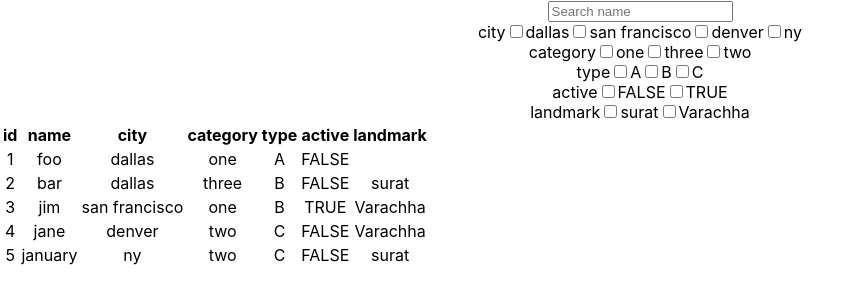
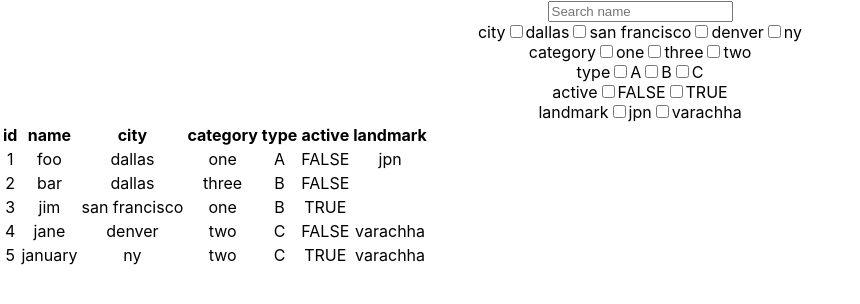
Before and after one commit to raviu-tagline/multifilters, a React (Create React App) app: page / in a window 1280 px wide. Shown: the top 304 px of the page, without its empty margins (0-860 px from the left). Built offline with nearby package versions, Linux system fonts and the light colour scheme.

Commit message:
Checkbox bug - in progress

```diff
--- a/src/components/Main.jsx
+++ b/src/components/Main.jsx
@@ -9,7 +9,7 @@ const Main = () => {
   const [filterOptions, setFilterOptions] = useState({});
   const [keys, setKeys] = useState([]);
   const [stateObj, setStateObj] = useState();
-  let obj;
+  let obj, name;
 
   useEffect(() => {
     let kys = [];
@@ -47,6 +47,7 @@ const Main = () => {
 
     if (checked) {
       // Code for checkbox check
+
       if (!tmpObj[name]) {
         tmpObj = {
           ...tmpObj,
@@ -57,6 +58,7 @@ const Main = () => {
       }
     } else {
       // Code for filtering using name.
+
       if (name === "name") {
         tmpObj = {
           ...tmpObj,
@@ -74,7 +76,18 @@ const Main = () => {
       }
     }
 
-    let filteredData = applyFilter(data, tmpObj);
+    let filteredData = applyFilter(data, tmpObj); // In this we toggle filter i.e. we get data back when we check/ uncheck
+
+    // In below code previous data are not get back when we check/ uncheck
+
+    /* let filteredData;
+
+    console.log(`filtered`, filtered);
+    if (!filtered) {
+      filteredData = applyFilter(data, tmpObj);
+    } else {
+      filteredData = applyFilter(filtered, tmpObj);
+    } */
 
     setFilterOptions(tmpObj);
     setFiltered(filteredData);
@@ -135,19 +148,33 @@ const Main = () => {
             !filtered &&
             Object.values(data).map((val, ind) => (
               <tr>
-                {Object.values(val).map((vals, index) => (
-                  <td>{vals}</td>
-                ))}
+                {Object.values(val).map((vals, index) =>
+                  keys[index] === "id" ? <td>{ind + 1}</td> : <td>{vals}</td>
+                )}
               </tr>
             ))}
+
+          {/* // ***** Code repeating here ***** // */}
+
           {filtered &&
             Object.values(filtered).map((val, ind) => (
               <tr>
-                {Object.values(val).map((vals, index) => (
-                  <td>{vals}</td>
-                ))}
+                {Object.values(val).map((vals, index) =>
+                  keys[index] === "id" ? <td>{ind + 1}</td> : <td>{vals}</td>
+                )}
               </tr>
             ))}
+
+          {/* {console.log(`object`, Object.values(data ?? filtered))} */}
+          {/* {console.log(`name`, name)}
+          {name &&
+            name.map((val, ind) => (
+              <tr>
+                {Object.values(val).map((vals, index) =>
+                  keys[index] === "id" ? <td>{ind + 1}</td> : <td>{vals}</td>
+                )}
+              </tr>
+            ))} */}
         </tbody>
       </table>
     </div>
--- a/src/db.json
+++ b/src/db.json
@@ -5,7 +5,8 @@
         "city": "dallas",
         "category": "one",
         "type": "A",
-        "active": "FALSE"
+        "active": "FALSE",
+        "landmark": "jpn"
     },
     {
         "id": 2,
@@ -13,8 +14,7 @@
         "city": "dallas",
         "category": "three",
         "type": "B",
-        "active": "FALSE",
-        "landmark": "surat"
+        "active": "FALSE"
     },
     {
         "id": 3,
@@ -22,8 +22,7 @@
         "city": "san francisco",
         "category": "one",
         "type": "B",
-        "active": "TRUE",
-        "landmark": "Varachha"
+        "active": "TRUE"
     },
     {
         "id": 4,
@@ -32,7 +31,7 @@
         "category": "two",
         "type": "C",
         "active": "FALSE",
-        "landmark": "Varachha"
+        "landmark": "varachha"
     },
     {
         "id": 5,
@@ -40,7 +39,7 @@
         "city": "ny",
         "category": "two",
         "type": "C",
-        "active": "FALSE",
-        "landmark": "surat"
+        "active": "TRUE",
+        "landmark": "varachha"
     }
 ]
```
